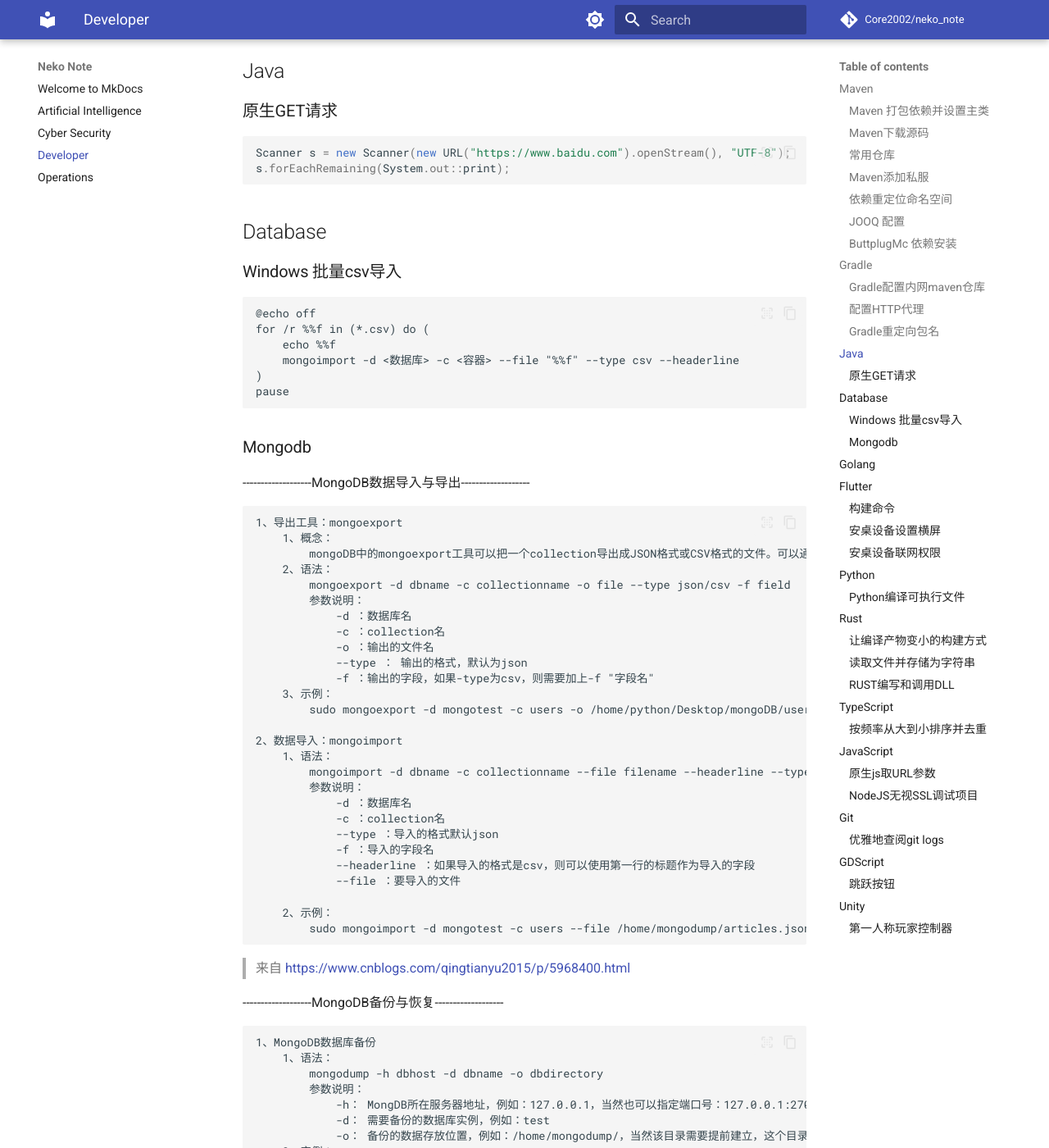
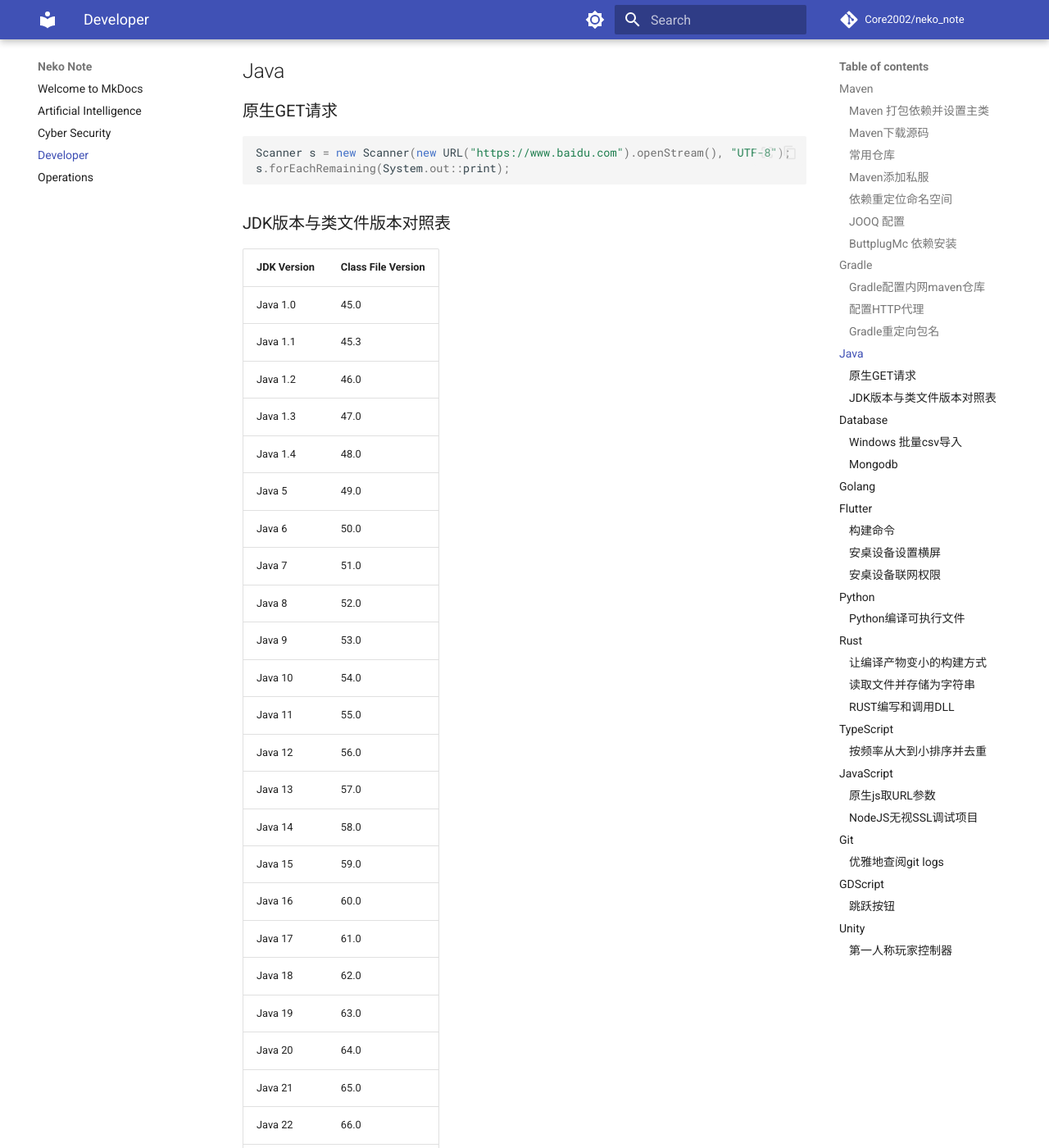
Before and after one commit to Core2002/neko_note, an MkDocs documentation site: the page built from docs/developer.md, in a window 1280 px wide and 1400 px high, scrolled down 5621 px. Shown: the whole window at 82% size. Built offline with MkDocs 1.6.1 and Material for MkDocs 9.7.7, drawn with Linux system fonts in a browser that asks for light colours; comment, search, counter and statistics services are not loaded; some of the changed text lies outside the part shown.

Commit message:
✨ Feat: Add JDK version and class file version table.
Add a table to the developer documentation listing the class file versions
corresponding to each JDK version from Java 1.0 to Java 24. This table provides
quick lookup for developers relating to class file origins and compatibility.

````diff
--- a/docs/developer.md
+++ b/docs/developer.md
@@ -293,6 +293,36 @@ relocate("io.vertx", "fun.fifu.biligift.vertx")
 Scanner s = new Scanner(new URL("https://www.baidu.com").openStream(), "UTF-8");
 s.forEachRemaining(System.out::print);
 ```
+
+### JDK版本与类文件版本对照表
+
+| JDK Version | Class File Version |
+|-------------|--------------------|
+| Java 1.0    | 45.0               |
+| Java 1.1    | 45.3               |
+| Java 1.2    | 46.0               |
+| Java 1.3    | 47.0               |
+| Java 1.4    | 48.0               |
+| Java 5      | 49.0               |
+| Java 6      | 50.0               |
+| Java 7      | 51.0               |
+| Java 8      | 52.0               |
+| Java 9      | 53.0               |
+| Java 10     | 54.0               |
+| Java 11     | 55.0               |
+| Java 12     | 56.0               |
+| Java 13     | 57.0               |
+| Java 14     | 58.0               |
+| Java 15     | 59.0               |
+| Java 16     | 60.0               |
+| Java 17     | 61.0               |
+| Java 18     | 62.0               |
+| Java 19     | 63.0               |
+| Java 20     | 64.0               |
+| Java 21     | 65.0               |
+| Java 22     | 66.0               |
+| Java 23     | 67.0               |
+| Java 24     | 68.0               |
 
 ## Database
 
````
